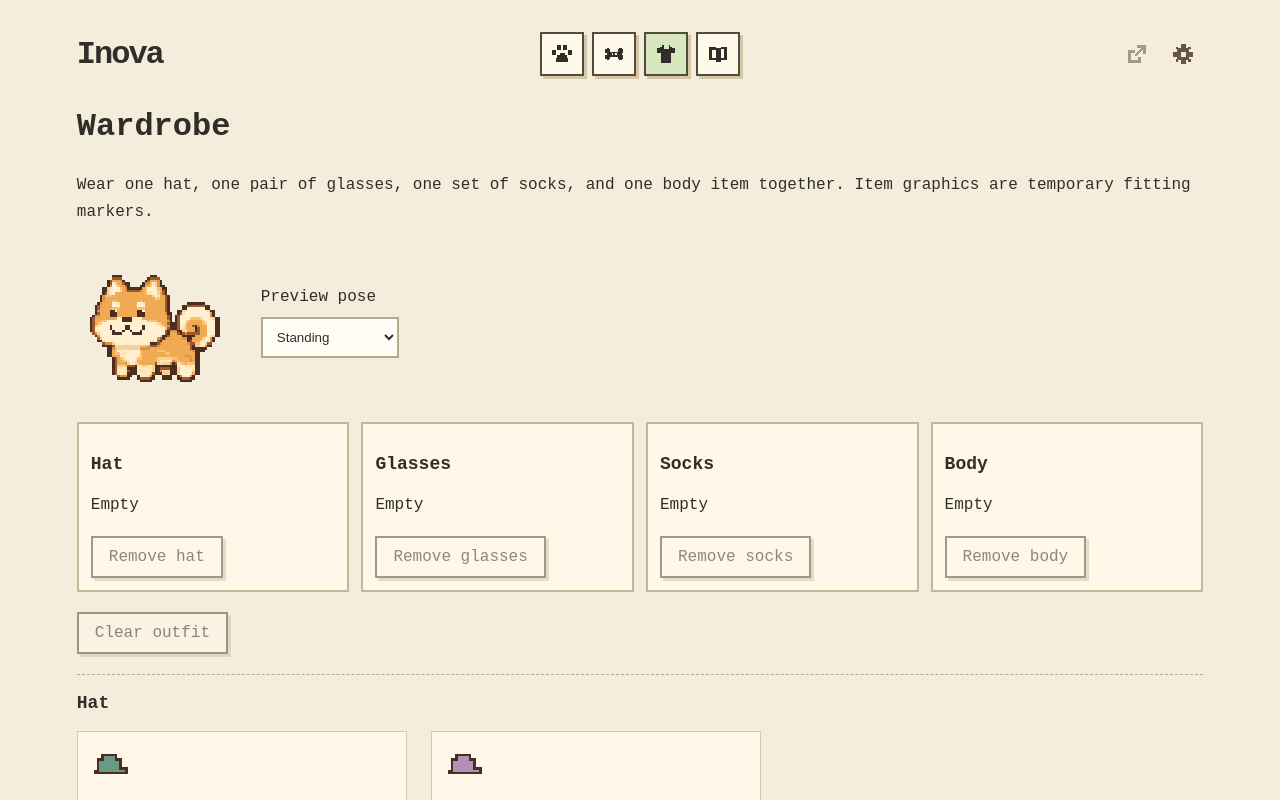
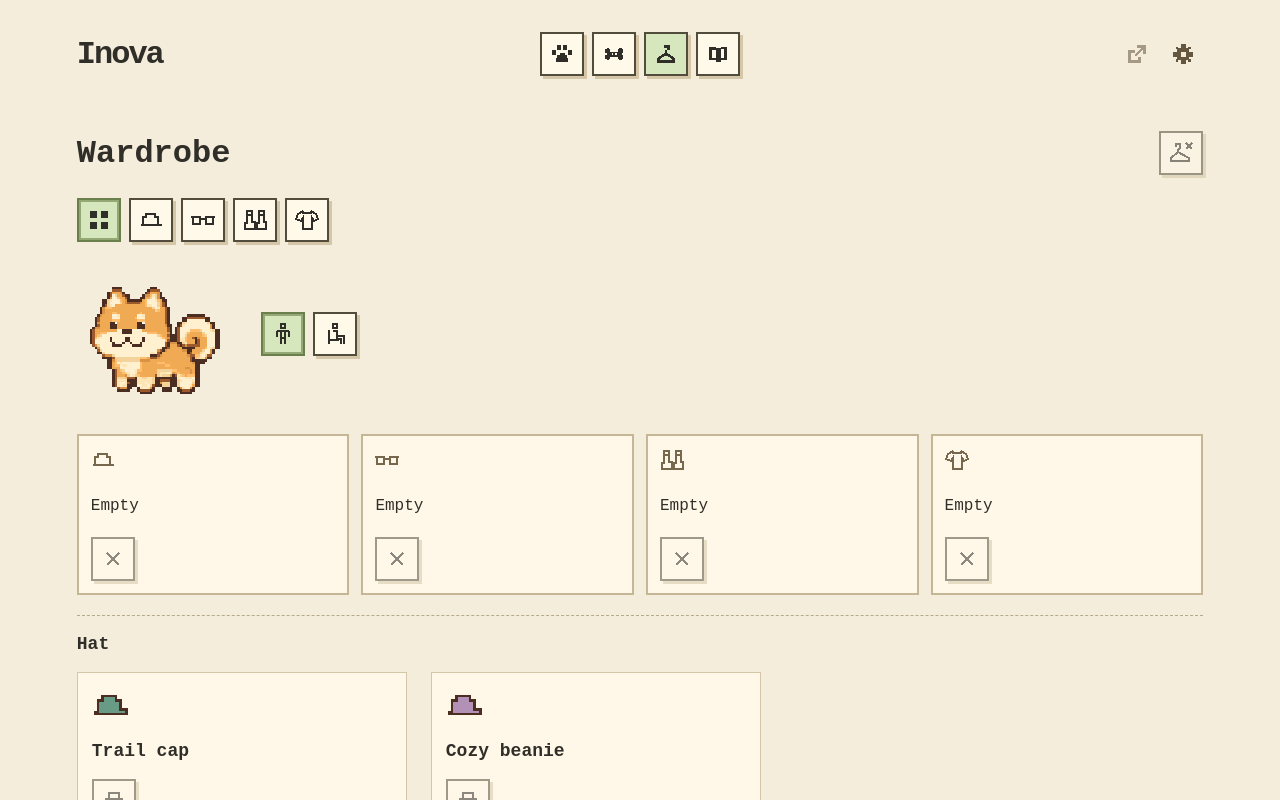
Before and after one commit to JBarmada/Inova, a React (Vite) app: page / in a window 1280 px wide. Both pictures are taken after a click on the button 666 px from the left and 54 px from the top of the page. Shown: the top 800 px of the page. Built offline with nearby package versions, Linux system fonts and the light colour scheme.

Commit message:
refactor: add icon wardrobe controls and clothing filters

```diff
--- a/src/features/companion/PixelIcon.tsx
+++ b/src/features/companion/PixelIcon.tsx
@@ -3,7 +3,7 @@ const paths = {
   settings: "M6 0h4v3h2V2h2v2h-1v2h3v4h-3v2h1v2h-2v-1h-2v3H6v-3H4v1H2v-2h1v-2H0V6h3V4H2V2h2v1h2zM6 6v4h4V6z",
   companion: "M4 1h3v4H4zM9 1h3v4H9zM0 5h3v4H0zM13 5h3v4h-3zM6 7h4v2h2v2h1v3H3v-3h1V9h2z",
   quests: "M2 3h2v1h1v2h6V4h1V3h2v1h1v3h-1v2h1v3h-1v1h-2v-1h-1v-2H5v2H4v1H2v-1H1V9h1V7H1V4h1zM6 7h1v2H6zM9 7h1v2H9z",
-  wardrobe: "M5 1h6v1h2v1h2v4h-3v8H4V7H1V3h2V2h2zM6 1v3h4V1z",
+  wardrobe: "M6 1h5v4H9v2l6 4v4H1v-4l6-4V5h2V3H6zM3 12v1h10v-1L8 9z",
   memories: "M1 2h5v1h4V2h5v11h-5v1H6v-1H1zM3 4v7h3V5H3zM10 5v6h3V4h-3z",
   float: "M1 5h5v2H3v6h6v-3h2v5H1zM8 1h7v7h-2V4L7 10 6 9l6-6H8z",
 };
--- /dev/null
+++ b/src/features/world/WardrobeIcon.tsx
@@ -0,0 +1,21 @@
+export type WardrobeIconKind = "all" | "hat" | "glasses" | "socks" | "body" | "stand" | "sit" | "clear" | "remove" | "wear" | "worn" | "locked";
+
+export function WardrobeIcon({ kind }: { kind: WardrobeIconKind }) {
+  return <svg viewBox="0 0 24 24" width="24" height="24" fill="none" stroke="currentColor"
+    strokeWidth="2" strokeLinejoin="miter" shapeRendering="crispEdges" aria-hidden="true" focusable="false">
+    {kind === "all" && <path d="M3 3H10V10H3Z M14 3H21V10H14Z M3 14H10V21H3Z M14 14H21V21H14Z" fill="currentColor" stroke="none" />}
+    {kind === "hat" && <path d="M4 16V9H7V6H16V9H19V16 M2 17H23" />}
+    {kind === "glasses" && <path d="M2 9H9V16H2Z M15 9H22V16H15Z M9 11H15 M0 9H2 M22 9H24" />}
+    {kind === "socks" && <path d="M4 3H9V14H12V21H2V15H4Z M16 3H21V14H23V21H14V15H16Z M4 7H9 M16 7H21" />}
+    {kind === "body" && <path d="M8 3L3 6L1 11L6 13L8 10V21H17V10L19 13L23 11L21 6L16 3 M8 3V5H16V3" />}
+    {kind === "stand" && <path d="M10 2H14V6H10Z M10 9H14V16H10Z M6 9H10 M14 9H18 M6 9V15 M18 9V15 M10 16V22 M14 16V22" />}
+    {kind === "sit" && <path d="M10 2H14V6H10Z M10 9H14V14H21V22 M14 14V17H18V22 M6 8V18H16 M6 18V22" />}
+    {(kind === "clear" || kind === "wear") && <>
+      <path d="M7 6V3H11V7L9 9V11L2 17V20H20V17L9 11" />
+      {kind === "clear" ? <path d="M17 2L23 8 M23 2L17 8" /> : <path d="M20 2V8 M17 5H23" />}
+    </>}
+    {kind === "remove" && <path d="M6 6L18 18 M18 6L6 18" />}
+    {kind === "worn" && <path d="M4 12L9 17L20 6" strokeWidth="3" />}
+    {kind === "locked" && <path d="M7 10V4H17V10 M4 10H20V22H4Z M12 14V18" />}
+  </svg>;
+}
--- a/src/features/world/WardrobeLab.tsx
+++ b/src/features/world/WardrobeLab.tsx
@@ -11,7 +11,7 @@ export function WardrobeLab({ state }: { state: AppState }) {
     <p>Fictional test outfits. Applying one grants these prototype items on this device and saves the outfit. Quest rewards and memories stay unchanged.</p>
     <div className="wardrobe-scenarios">{wardrobeScenarios.map((scenario) => <article key={scenario.id}>
       <h3>{scenario.name}</h3><p>{scenario.description}</p>
-      <div className="scenario-poses">{(["standing", "tucking", "sitting"] as const).map((pose) => <figure key={pose}>
+      <div className="scenario-poses">{(["standing", "sitting"] as const).map((pose) => <figure key={pose}>
         <DogSprite state={{ ...state, pet: { ...state.pet, mood: "idle" }, equipment: scenario.equipment }} pose={pose} />
         <figcaption>{pose}</figcaption></figure>)}</div>
       <button disabled={busy} onClick={() => void run(() => dispatch({ type: "wardrobe-scenario", id: scenario.id }), `${scenario.name} applied.`)}>Apply {scenario.name}</button>
--- a/src/features/world/WardrobePanel.tsx
+++ b/src/features/world/WardrobePanel.tsx
@@ -3,41 +3,44 @@ import { useInova, dispatch } from "../../state/store";
 import { useAction } from "../../shared/useAction";
 import { items } from "../../shared/catalog";
 import { DogSprite } from "../companion/DogSprite";
-import type { DogPose } from "../companion/posePlayback";
 import { wearableSlots } from "../../shared/equipment";
 import { itemById } from "../../shared/catalog";
 import { ItemGlyph } from "./ItemGlyph";
 import { WardrobeLab } from "./WardrobeLab";
+import { WardrobeIcon } from "./WardrobeIcon";
+import { WardrobeFilters, WardrobePoses, type PreviewPose, type WardrobeFilter } from "./WardrobeToolbar";
 import { playCue } from "../../services/audio";
 import "../../styles-wardrobe.css";
 
 export function WardrobePanel() {
   const state = useInova();
   const { run, busy, message } = useAction();
-  const [pose, setPose] = useState<DogPose>("standing");
-  return <section aria-label="Wardrobe"><h2>Wardrobe</h2>
-    <p>Wear one hat, one pair of glasses, one set of socks, and one body item together. Item graphics are temporary fitting markers.</p>
+  const [pose, setPose] = useState<PreviewPose>("standing");
+  const [filter, setFilter] = useState<WardrobeFilter>("all");
+  return <section aria-label="Wardrobe"><div className="wardrobe-heading"><h2>Wardrobe</h2>
+    <button className="wardrobe-icon-button" aria-label="Clear outfit" title="Clear outfit"
+      disabled={busy || !Object.values(state.equipment).some(Boolean)}
+      onClick={() => void run(() => dispatch({ type: "equip", item: null }), "Outfit cleared.")}><WardrobeIcon kind="clear" /></button></div>
+    <WardrobeFilters filter={filter} onFilter={(value) => { setFilter(value); playCue("click", state.settings.muted); }} />
     <div className="wardrobe-preview"><DogSprite state={{ ...state, pet: { ...state.pet, mood: "idle" } }} pose={pose} />
-      <label>Preview pose<select value={pose} onChange={(event) => {
-        setPose(event.target.value as DogPose);
-        playCue("click", state.settings.muted);
-      }}>
-        <option value="standing">Standing</option><option value="sitting">Sitting</option><option value="tucking">Transition study</option>
-      </select></label></div>
+      <WardrobePoses pose={pose} onPose={(value) => { setPose(value); playCue("click", state.settings.muted); }} /></div>
     <div className="equipment-slots">{wearableSlots.map((slot) => {
       const id = state.equipment[slot];
-      return <article key={slot}><h3>{slot}</h3><p>{id ? itemById(id).name : "Empty"}</p>
-        <button disabled={busy || !id} onClick={() => void run(() => dispatch({ type: "unequip", slot }), `${slot} removed.`)}>Remove {slot}</button></article>;
+      return <article key={slot}><span className="equipped-slot-icon" title={slot}><WardrobeIcon kind={slot} /></span>
+        <p>{id ? itemById(id).name : "Empty"}</p>
+        <button className="wardrobe-icon-button" aria-label={`Remove ${slot}`} title={`Remove ${slot}`}
+          disabled={busy || !id} onClick={() => void run(() => dispatch({ type: "unequip", slot }), `${slot} removed.`)}><WardrobeIcon kind="remove" /></button></article>;
     })}</div>
-    <button disabled={busy || !Object.values(state.equipment).some(Boolean)} onClick={() => void run(() => dispatch({ type: "equip", item: null }), "Outfit cleared.")}>Clear outfit</button>
-    {wearableSlots.map((slot) => <section key={slot} className="wardrobe-category" aria-label={`${slot} items`}><h3>{slot}</h3>
+    {wearableSlots.filter((slot) => filter === "all" || slot === filter).map((slot) => <section key={slot} className="wardrobe-category" aria-label={`${slot} items`}><h3>{slot}</h3>
       <div className="wardrobe">{items.filter((item) => item.slot === slot).map((item) => {
         const equipped = state.equipment[slot] === item.id;
         return <article key={item.id}><span className="item-glyph"><ItemGlyph slot={slot} color={item.color} /></span>
-          <h3>{item.name}</h3><p>{item.description}</p>
-          <button aria-pressed={equipped} disabled={busy || equipped || !state.ownedItems.includes(item.id)}
+          <h3>{item.name}</h3>
+          <button className="wardrobe-icon-button" aria-label={equipped ? `${item.name} worn` : state.ownedItems.includes(item.id) ? `Wear ${item.name}` : `${item.name} locked`}
+            title={equipped ? "Wearing" : state.ownedItems.includes(item.id) ? `Wear ${item.name}` : "Locked"}
+            aria-pressed={equipped} disabled={busy || equipped || !state.ownedItems.includes(item.id)}
             onClick={() => void run(() => dispatch({ type: "equip", item: item.id }), `${item.name} equipped.`)}>
-            {equipped ? "Wearing" : state.ownedItems.includes(item.id) ? `Wear ${item.name}` : "Locked"}</button></article>;
+            <WardrobeIcon kind={equipped ? "worn" : state.ownedItems.includes(item.id) ? "wear" : "locked"} /></button></article>;
       })}</div></section>)}
     {message && <p role="status">{message}</p>}
     {state.settings.devMode && <WardrobeLab state={state} />}
--- /dev/null
+++ b/src/features/world/WardrobeToolbar.tsx
@@ -0,0 +1,22 @@
+import { wearableSlots, type WearableSlot } from "../../shared/equipment";
+import { WardrobeIcon } from "./WardrobeIcon";
+
+export type WardrobeFilter = "all" | WearableSlot;
+export type PreviewPose = "standing" | "sitting";
+const labels = { all: "All items", hat: "Hats", glasses: "Glasses", socks: "Socks", body: "Body clothing" };
+
+export function WardrobeFilters({ filter, onFilter }: { filter: WardrobeFilter; onFilter: (filter: WardrobeFilter) => void }) {
+  return <div className="wardrobe-filters" role="group" aria-label="Filter wardrobe">
+    {(["all", ...wearableSlots] as const).map((slot) => <button key={slot} className="wardrobe-icon-button"
+      aria-label={labels[slot]} title={labels[slot]} aria-pressed={filter === slot} onClick={() => onFilter(slot)}>
+      <WardrobeIcon kind={slot} /></button>)}
+  </div>;
+}
+
+export function WardrobePoses({ pose, onPose }: { pose: PreviewPose; onPose: (pose: PreviewPose) => void }) {
+  return <div className="wardrobe-poses" role="group" aria-label="Preview pose">
+    {(["standing", "sitting"] as const).map((value) => <button key={value} className="wardrobe-icon-button"
+      aria-label={value === "standing" ? "Stand" : "Sit"} title={value === "standing" ? "Stand" : "Sit"}
+      aria-pressed={pose === value} onClick={() => onPose(value)}><WardrobeIcon kind={value === "standing" ? "stand" : "sit"} /></button>)}
+  </div>;
+}
--- a/src/styles-wardrobe.css
+++ b/src/styles-wardrobe.css
@@ -1,5 +1,11 @@
 .wardrobe-preview { display: flex; align-items: center; gap: 24px; flex-wrap: wrap; }
-.wardrobe-preview select { padding: 10px; background: #fffdf5; border: 2px solid #b6aa8d; color: inherit; }
+.wardrobe-heading { display: flex; align-items: center; justify-content: space-between; gap: 16px; }
+.wardrobe-filters, .wardrobe-poses { display: flex; align-items: center; gap: 8px; flex-wrap: wrap; }
+.wardrobe-filters { margin-bottom: 12px; }
+.wardrobe-icon-button { display: inline-grid; place-items: center; width: 44px; height: 44px; padding: 8px; flex: 0 0 auto; }
+.wardrobe-icon-button[aria-pressed="true"] { background: #d6e6bd; border-color: #6a7f4c; box-shadow: inset 0 0 0 2px #93a875; }
+.wardrobe-icon-button:focus-visible { outline: 3px solid #6a7f4c; outline-offset: 3px; }
+.equipped-slot-icon { display: inline-flex; color: #77674d; }
 .equipment-slots { display: grid; grid-template-columns: repeat(auto-fit, minmax(155px, 1fr)); gap: 12px; margin: 20px 0; }
 .equipment-slots article { border: 2px solid #c5b795; padding: 12px; background: #fff8e8; }
 .equipment-slots h3, .wardrobe-category > h3 { text-transform: capitalize; }
```
Also changed, not shown: 7 other files (tests, documents, lock files or other folders).
